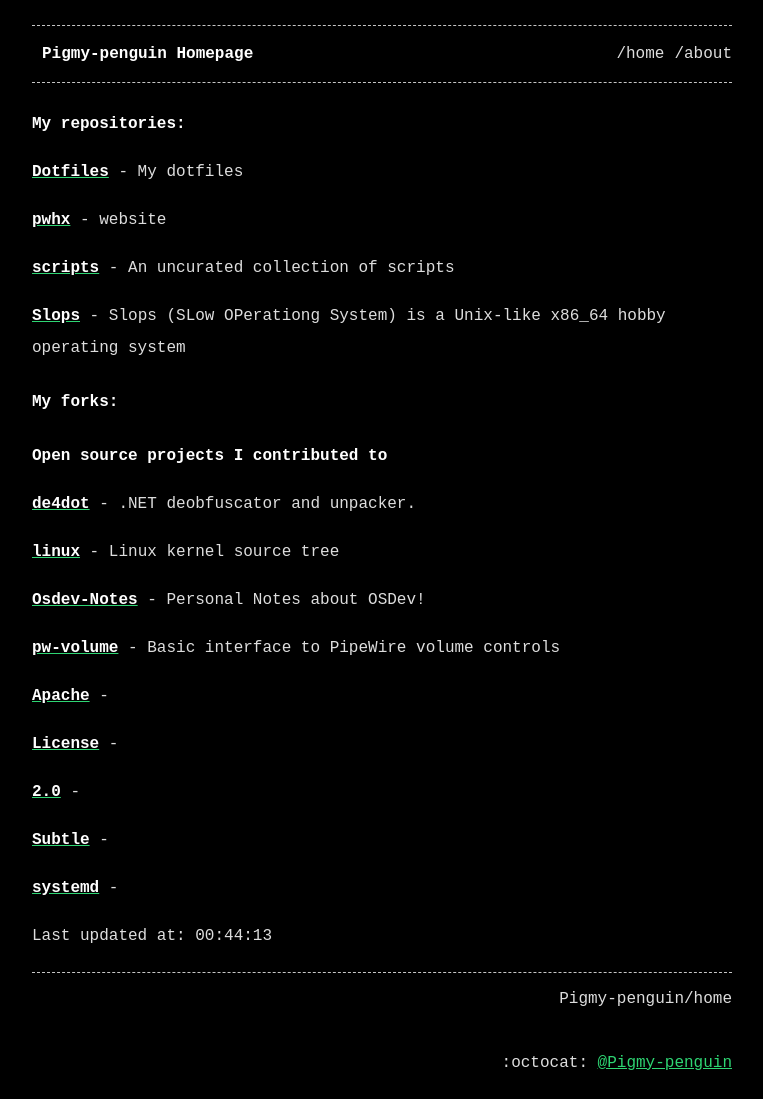
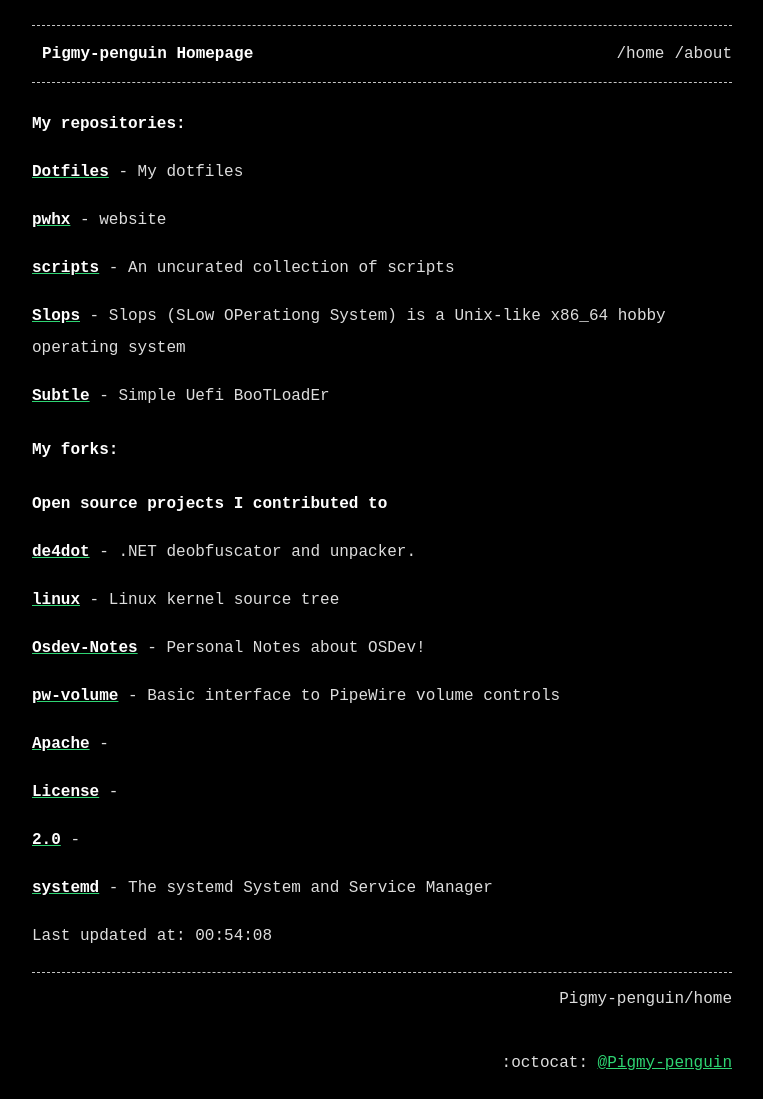
Before and after one commit to Pigmy-penguin/Pigmy-penguin.github.io, a Jekyll site: the page built from index.md, in a window 1280 px wide. Shown: the whole page, without its empty margins (258-1021 px from the left). Built offline with Jekyll 4.4.1, drawn with Linux system fonts in a browser that asks for light colours.

Commit message:
Auto updating the website

```diff
--- a/index.md
+++ b/index.md
@@ -14,6 +14,8 @@ title: Pigmy-penguin Homepage
 [**scripts**](https://github.com/Pigmy-penguin/scripts) - An uncurated collection of scripts
 
 [**Slops**](https://github.com/Pigmy-penguin/Slops) - Slops (SLow OPerationg System) is a Unix-like x86_64 hobby operating system
+
+[**Subtle**](https://github.com/Pigmy-penguin/Subtle) - Simple Uefi BooTLoadEr
 
 ## My forks:
 ### Open source projects I contributed to
@@ -32,9 +34,7 @@ title: Pigmy-penguin Homepage
 
 [**2.0**](https://github.com/Pigmy-penguin/2.0) -
 
-[**Subtle**](https://github.com/Pigmy-penguin/Subtle) -
-
-[**systemd**](https://github.com/Pigmy-penguin/systemd) -
+[**systemd**](https://github.com/Pigmy-penguin/systemd) - The systemd System and Service Manager
 
 
-Last updated at: 00:44:13
+Last updated at: 00:54:08
```
Also changed, not shown: 2 other files.
